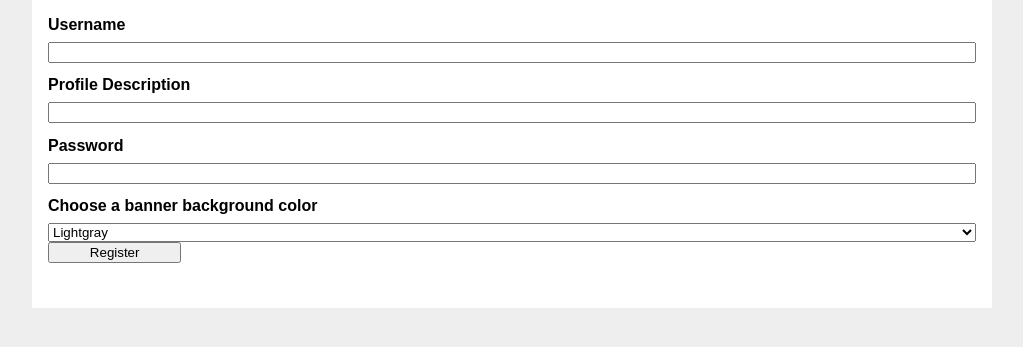
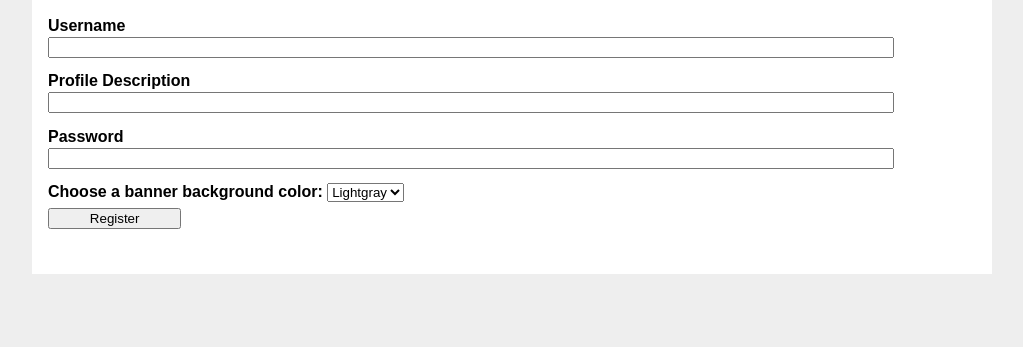
Before and after one commit to fike/flask-tutorial, a Flask app: page /auth/register in a window 1280 px wide. Shown: the part 98-445 px from the top of the page, without its empty margins (128-1151 px from the left). Run offline with Flask 2, Linux system fonts and the light colour scheme.

Commit message:
added new css elements

```diff
--- a/flaskr/static/style.css
+++ b/flaskr/static/style.css
@@ -133,6 +133,32 @@ html {
     min-width: 10em;
   }
 
+.form_label {
+  float: left;
+  width: 100%;
+  margin-top: 1px;
+}
+
+.form_field {
+  /* float: left; */
+  width: 95%;
+  padding-left: 400;
+  /* width: 400px; */
+  margin-top: 1px;
+}
+
+.form_select {
+  float: left;
+  width: 100%;
+  margin-top: 1px;
+}
+
+.form_button {
+  float: left;
+  width: 20%;
+  margin-top: 6px;
+}
+
 .ligthgray {
   background:lightgray;
 }
--- a/flaskr/templates/auth/register.html
+++ b/flaskr/templates/auth/register.html
@@ -7,18 +7,34 @@
 
 {% block content %}
   <form method="post" id=register>
+    <div class=form_label>
       <label for="username">Username</label>
-    <input name="username" id="username" required>
+    </div>
+    <div class=form_field>
+      <input class=form_field name="username" id="username" required>
+    </div>
+    <div class=form_label>
       <label for="profile">Profile Description</label>
-    <input name="profile" id="profile" required>
+    </div>
+    <div class=form_field>
+      <input class=form_field name="profile" id="profile" required>
+    </div>
+    <div class=form_label>
       <label for="password">Password</label>
-    <input type="password" name="password" id="password" required>
-    <label for="bgcolor">Choose a banner background color</label>
+    </div>
+    <div class=form_field>
+      <input class=form_field type="password" name="password" id="password" required>
+    </div>
+    <div class=form_select>
+      <label for="bgcolor">Choose a banner background color: </label>
       <select id="bgcolor" name=bgcolor form=register>
         <option value="lightgray">Lightgray</option>
         <option value="yellow">Yellow</option>
         <option value="purple">Purple</option>
       </select>
+    </div>
+    <div class=form_button>
       <input type="submit" value="Register">
+    </div>
   </form>
 {% endblock %}
```
Also changed, not shown: flaskr/templates/auth/profile.html (+15 -4 lines). Lines whose indentation alone changed are shown as unchanged.
